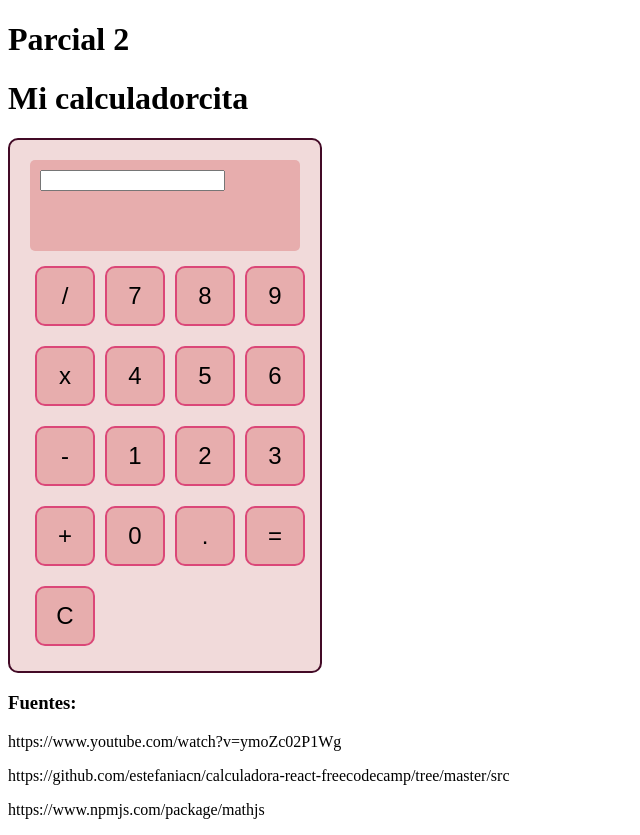
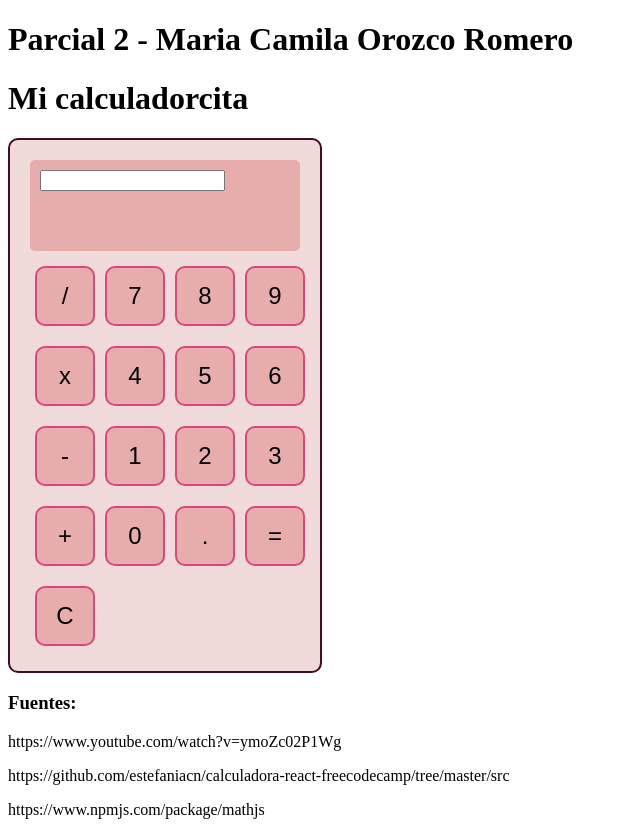
Before and after one commit to MariaCamilaOR/EDyA2_Homeworks, a React (Vite) app in the folder app/: page / in a window 1280 px wide. Shown: the whole page, without its empty margins (0-640 px from the left). Built offline with nearby package versions, Linux system fonts and the light colour scheme.

Commit message:
Parcial2-MariaCamilaOrozcoRomero-2226220-ultima actualizacion-Detallitos

```diff
--- a/app/src/components/Calculator.jsx
+++ b/app/src/components/Calculator.jsx
@@ -1,13 +1,13 @@
 import { useState } from "react";
 import Button from "./Button";
-import "./Calculator.Style.css";
-import { evaluate } from "mathjs"; //npm install mathjs
+import "./Calculator.Style.css"; // Estilos ctrl + Click
+import { evaluate } from "mathjs"; //npm install mathjs ejecutar eso en consola
 
 const Calculator = () => {
-  const [input, setInput] = useState(""); // prueba con estefan
+  const [input, setInput] = useState("");
   const [result, setResult] = useState("");
 
-  const ClickBotoncitos = (valor) => {
+  const ClickBotoncitos = (valor) => { // Los botoncitos
     setInput(input + valor);
     setResult("");
   };
--- a/app/src/main.jsx
+++ b/app/src/main.jsx
@@ -4,7 +4,7 @@ import { App } from './hooks/App';
 
 ReactDOM.createRoot(document.getElementById('root')).render(
   <React.StrictMode>
-    <h1>Parcial 2</h1>
+    <h1>Parcial 2 - Maria Camila Orozco Romero</h1>
     <App />
   </React.StrictMode>
 );
```
